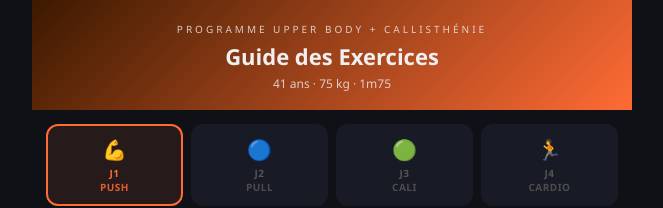
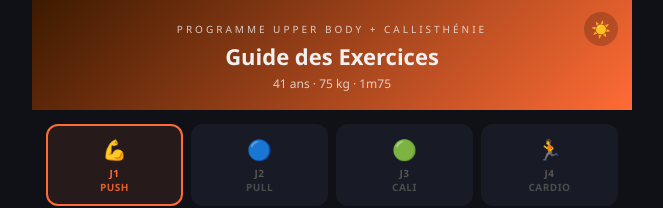
Before and after one commit to adrienvidal/fitness-app, a React (Vite) app: page / in a window 1280 px wide. Shown: the top 208 px of the page, without its empty margins (308-971 px from the left). Built offline with nearby package versions, Linux system fonts and the light colour scheme.

Commit message:
refactor: implement theme toggle and update styles for dark/light mode

```diff
--- a/src/App.scss
+++ b/src/App.scss
@@ -1,8 +1,9 @@
 .app {
   font-family: "Segoe UI", system-ui, sans-serif;
-  background: #0f1117;
+  background: var(--bg-primary);
   min-height: 100vh;
-  color: #f0f0f0;
+  color: var(--text-primary);
+  transition: background-color 0.3s, color 0.3s;
   max-width: 600px;
   margin: 0 auto;
 
@@ -38,7 +39,7 @@
   &__footer {
     text-align: center;
     padding: 4px 16px 20px;
-    color: #1e2028;
+    color: var(--text-faint);
     font-size: 11px;
   }
 }
--- a/src/App.tsx
+++ b/src/App.tsx
@@ -1,4 +1,4 @@
-import { useState } from "react";
+import { useState, useEffect } from "react";
 import { days } from "./data/days";
 import { Header } from "./components/Header/Header";
 import { DayTabs } from "./components/DayTabs/DayTabs";
@@ -11,6 +11,21 @@ export default function App() {
   const [activeDay, setActiveDay] = useState(0);
   const [activeExercise, setActiveExercise] = useState<number | null>(null);
   const [completedExercises, setCompletedExercises] = useState<Set<string>>(new Set());
+  const [theme, setTheme] = useState<"dark" | "light">(() => {
+    return (localStorage.getItem("theme") as "dark" | "light") ?? "dark";
+  });
+
+  useEffect(() => {
+    document.documentElement.setAttribute("data-theme", theme);
+  }, [theme]);
+
+  function toggleTheme() {
+    setTheme(prev => {
+      const next = prev === "dark" ? "light" : "dark";
+      localStorage.setItem("theme", next);
+      return next;
+    });
+  }
 
   const day = days[activeDay];
 
@@ -31,7 +46,7 @@ export default function App() {
 
   return (
     <div className="app">
-      <Header day={day} />
+      <Header day={day} theme={theme} onToggleTheme={toggleTheme} />
 
       <DayTabs
         days={days}
--- a/src/components/DayTabs/DayTabs.tsx
+++ b/src/components/DayTabs/DayTabs.tsx
@@ -17,7 +17,7 @@ export function DayTabs({ days, activeDay, onSelect }: Props) {
           className="day-tabs__btn"
           style={{
             border: `2px solid ${activeDay === i ? d.accent : "transparent"}`,
-            background: activeDay === i ? `${d.accent}1a` : "#181b25",
+            background: activeDay === i ? `${d.accent}1a` : "var(--bg-tab)",
             color: activeDay === i ? d.accent : "#555",
           }}
         >
--- a/src/components/ExerciseCard/ExerciseCard.scss
+++ b/src/components/ExerciseCard/ExerciseCard.scss
@@ -1,6 +1,6 @@
 .exercise-card {
   border-radius: 16px;
-  background: #1c1f2a;
+  background: var(--bg-secondary);
   overflow: hidden;
   transition: all 0.25s;
   position: relative;
@@ -10,7 +10,7 @@
 
     .exercise-card__name {
       text-decoration: line-through;
-      color: #888;
+      color: var(--text-done);
     }
   }
 
@@ -32,7 +32,7 @@
     padding: 0;
 
     &--done {
-      background: #1e3a1e;
+      background: var(--check-done-bg);
     }
 
     &:active {
@@ -79,7 +79,7 @@
   &__name {
     font-weight: 700;
     font-size: 15px;
-    color: #f0f0f0;
+    color: var(--text-primary);
   }
 
   &__cat {
@@ -95,7 +95,7 @@
     gap: 6px;
     flex-wrap: wrap;
     font-size: 12px;
-    color: #666;
+    color: var(--text-secondary);
     margin-top: 2px;
   }
 
@@ -115,11 +115,11 @@
   }
 
   &__body {
-    border-top: 1px solid #232633;
+    border-top: 1px solid var(--border-secondary);
   }
 
   &__image-wrap {
-    background: #111;
+    background: var(--bg-image);
     position: relative;
     min-height: 160px;
   }
@@ -181,8 +181,8 @@
   &__desc {
     font-size: 14px;
     line-height: 1.75;
-    color: #ccc;
-    background: #131520;
+    color: var(--text-muted);
+    background: var(--bg-tertiary);
     border-radius: 10px;
     padding: 12px 14px;
     margin-bottom: 14px;
@@ -201,7 +201,7 @@
     gap: 10px;
     margin-bottom: 7px;
     font-size: 13px;
-    color: #bbb;
+    color: var(--text-muted);
     line-height: 1.55;
 
     &-arrow {
--- a/src/components/ExerciseCard/ExerciseCard.tsx
+++ b/src/components/ExerciseCard/ExerciseCard.tsx
@@ -23,7 +23,7 @@ export function ExerciseCard({ ex, accentColor, dayColor, isOpen, onClick, exKey
     <div
       className={`exercise-card${isCompleted ? ' exercise-card--done' : ''}`}
       style={{
-        border: `1.5px solid ${isCompleted ? '#2a3a2a' : isOpen ? accentColor : '#2a2d3a'}`,
+        border: `1.5px solid ${isCompleted ? 'var(--card-done-border)' : isOpen ? accentColor : 'var(--card-inactive-border)'}`,
         boxShadow: isOpen && !isCompleted ? `0 4px 24px ${accentColor}28` : 'none'
       }}
     >
@@ -31,7 +31,7 @@ export function ExerciseCard({ ex, accentColor, dayColor, isOpen, onClick, exKey
         <div
           className='exercise-card__index'
           style={{
-            background: isCompleted ? '#1e3a1e' : isOpen ? accentColor : `${accentColor}20`,
+            background: isCompleted ? 'var(--check-done-bg)' : isOpen ? accentColor : `${accentColor}20`,
             color: isCompleted ? '#4caf50' : isOpen ? '#fff' : accentColor
           }}
         >
--- a/src/components/Header/Header.scss
+++ b/src/components/Header/Header.scss
@@ -2,6 +2,29 @@
   padding: 22px 20px 18px;
   text-align: center;
   transition: background 0.5s;
+  position: relative;
+
+  &__theme-toggle {
+    position: absolute;
+    top: 12px;
+    right: 14px;
+    width: 34px;
+    height: 34px;
+    border-radius: 50%;
+    border: none;
+    background: rgba(0, 0, 0, 0.2);
+    font-size: 16px;
+    cursor: pointer;
+    display: flex;
+    align-items: center;
+    justify-content: center;
+    padding: 0;
+    transition: background 0.2s, transform 0.2s;
+
+    &:active {
+      transform: scale(0.9);
+    }
+  }
 
   &__label {
     font-size: 10px;
--- a/src/components/Header/Header.tsx
+++ b/src/components/Header/Header.tsx
@@ -3,14 +3,34 @@ import "./Header.scss";
 
 interface Props {
   day: Day;
+  theme: "dark" | "light";
+  onToggleTheme: () => void;
 }
 
-export function Header({ day }: Props) {
+const coolGradients: Record<string, string> = {
+  push:   "linear-gradient(135deg, #1a3a5c 0%, #4a9eff 100%)",
+  pull:   "linear-gradient(135deg, #1a4a3a 0%, #3acfaa 100%)",
+  cali:   "linear-gradient(135deg, #2a1a5c 0%, #7a6aff 100%)",
+  cardio: "linear-gradient(135deg, #1a4a5c 0%, #3abfcf 100%)",
+};
+
+export function Header({ day, theme, onToggleTheme }: Props) {
+  const background = theme === "dark"
+    ? `linear-gradient(135deg, ${day.color} 0%, ${day.accent} 100%)`
+    : coolGradients[day.type];
+
   return (
     <div
       className="header"
-      style={{ background: `linear-gradient(135deg, ${day.color} 0%, ${day.accent} 100%)` }}
+      style={{ background }}
     >
+      <button
+        className="header__theme-toggle"
+        onClick={onToggleTheme}
+        aria-label={theme === "dark" ? "Passer en mode clair" : "Passer en mode sombre"}
+      >
+        {theme === "dark" ? "☀️" : "🌙"}
+      </button>
       <div className="header__label">
         Programme Upper Body + Callisthénie
       </div>
--- a/src/components/SessionProgress/SessionProgress.scss
+++ b/src/components/SessionProgress/SessionProgress.scss
@@ -21,7 +21,7 @@
 
   &__track {
     height: 5px;
-    background: #1e2130;
+    background: var(--bg-track);
     border-radius: 99px;
     overflow: hidden;
   }
--- a/src/components/WeightInput/WeightInput.scss
+++ b/src/components/WeightInput/WeightInput.scss
@@ -22,8 +22,8 @@
     border-radius: 8px;
     font-size: 15px;
     font-weight: 600;
-    background: #0f1117;
-    color: #f0f0f0;
+    background: var(--bg-primary);
+    color: var(--text-primary);
     outline: none;
     width: 100%;
   }
--- a/src/index.scss
+++ b/src/index.scss
@@ -1,3 +1,41 @@
+:root {
+  --bg-primary: #0f1117;
+  --bg-secondary: #1c1f2a;
+  --bg-tertiary: #131520;
+  --bg-tab: #181b25;
+  --bg-track: #1e2130;
+  --bg-image: #111111;
+  --text-primary: #f0f0f0;
+  --text-secondary: #666666;
+  --text-muted: #bbbbbb;
+  --text-done: #888888;
+  --text-faint: #1e2028;
+  --border-primary: #2a2d3a;
+  --border-secondary: #232633;
+  --check-done-bg: #1e3a1e;
+  --card-done-border: #2a3a2a;
+  --card-inactive-border: #2a2d3a;
+}
+
+[data-theme="light"] {
+  --bg-primary: #f5f7fa;
+  --bg-secondary: #ffffff;
+  --bg-tertiary: #eef0f5;
+  --bg-tab: #e8eaf0;
+  --bg-track: #e2e5ed;
+  --bg-image: #f3f4f6;
+  --text-primary: #111827;
+  --text-secondary: #6b7280;
+  --text-muted: #4b5563;
+  --text-done: #9ca3af;
+  --text-faint: #d1d5db;
+  --border-primary: #e5e7eb;
+  --border-secondary: #e5e7eb;
+  --check-done-bg: #dcfce7;
+  --card-done-border: #86efac;
+  --card-inactive-border: #e5e7eb;
+}
+
 *,
 *::before,
 *::after {
@@ -6,10 +44,11 @@
 
 body {
   margin: 0;
-  background-color: #0f1117;
-  color: #f0f0f0;
+  background-color: var(--bg-primary);
+  color: var(--text-primary);
   -webkit-font-smoothing: antialiased;
   -moz-osx-font-smoothing: grayscale;
+  transition: background-color 0.3s, color 0.3s;
 }
 
 button {
```
